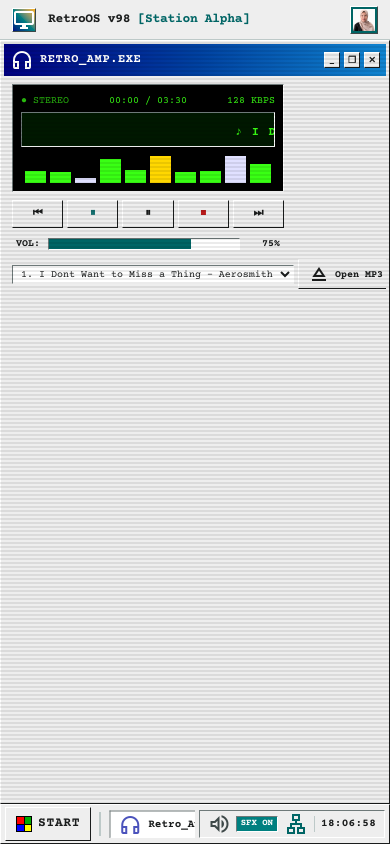
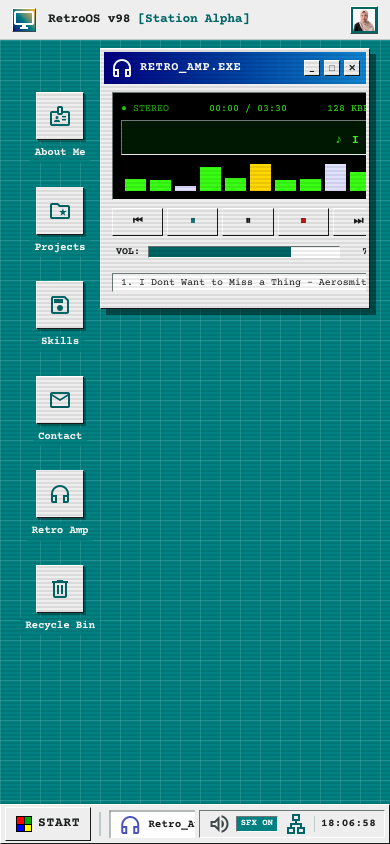
Before and after one commit to rradagelooo/Dyah-Portofolio, a React (Vite) app: page / in a window 390 px wide. Built offline with nearby package versions, Linux system fonts and the light colour scheme.

Commit message:
Update WindowFrame.tsx

```diff
--- a/src/components/windows/WindowFrame.tsx
+++ b/src/components/windows/WindowFrame.tsx
@@ -24,6 +24,7 @@ interface WindowFrameProps {
 }
 
 export const WindowFrame: React.FC<WindowFrameProps> = ({
+  id,
   title,
   icon = 'folder_zip',
   isOpen,
@@ -50,7 +51,6 @@ export const WindowFrame: React.FC<WindowFrameProps> = ({
   const isDraggingRef = useRef(false);
   const dragStartRef = useRef({ mouseX: 0, mouseY: 0, posX: initialX, posY: initialY });
 
-  // Deteksi jika ukuran layar berubah (misal dari desktop ke mobile atau saat HP diputar)
   useEffect(() => {
     const handleResize = () => {
       setIsMobileScreen(window.innerWidth < 768);
@@ -65,11 +65,12 @@ export const WindowFrame: React.FC<WindowFrameProps> = ({
 
   if (!isOpen || isMinimized) return null;
 
-  // Di layar HP otomatis full screen agar pas & tidak terpotong ke samping
-  const effectiveMaximized = isMaximized || isMobileScreen;
+  // Di layar HP: maksimalkan jendela dokumen besar (seperti Projects/Profile),
+  // sedangkan jendela mini seperti RetroAmp player TETAP KECIL di pojok!
+  const isCompactWindow = id === 'win-audio' || maxWidth?.includes('max-w-xs');
+  const effectiveMaximized = isMaximized || (isMobileScreen && !isCompactWindow);
 
   const handleMouseDown = (e: React.MouseEvent) => {
-    // Ignore if clicking on control buttons
     if ((e.target as HTMLElement).closest('button')) return;
     onFocus();
     if (effectiveMaximized) return;
@@ -86,8 +87,8 @@ export const WindowFrame: React.FC<WindowFrameProps> = ({
       if (!isDraggingRef.current) return;
       const dx = moveEvent.clientX - dragStartRef.current.mouseX;
       const dy = moveEvent.clientY - dragStartRef.current.mouseY;
-      const newX = Math.max(10, Math.min(window.innerWidth - 120, dragStartRef.current.posX + dx));
-      const newY = Math.max(45, Math.min(window.innerHeight - 80, dragStartRef.current.posY + dy));
+      const newX = Math.max(-200, Math.min(window.innerWidth - 100, dragStartRef.current.posX + dx));
+      const newY = Math.max(-600, Math.min(window.innerHeight - 70, dragStartRef.current.posY + dy));
       setPos({ x: newX, y: newY });
     };
 
```
